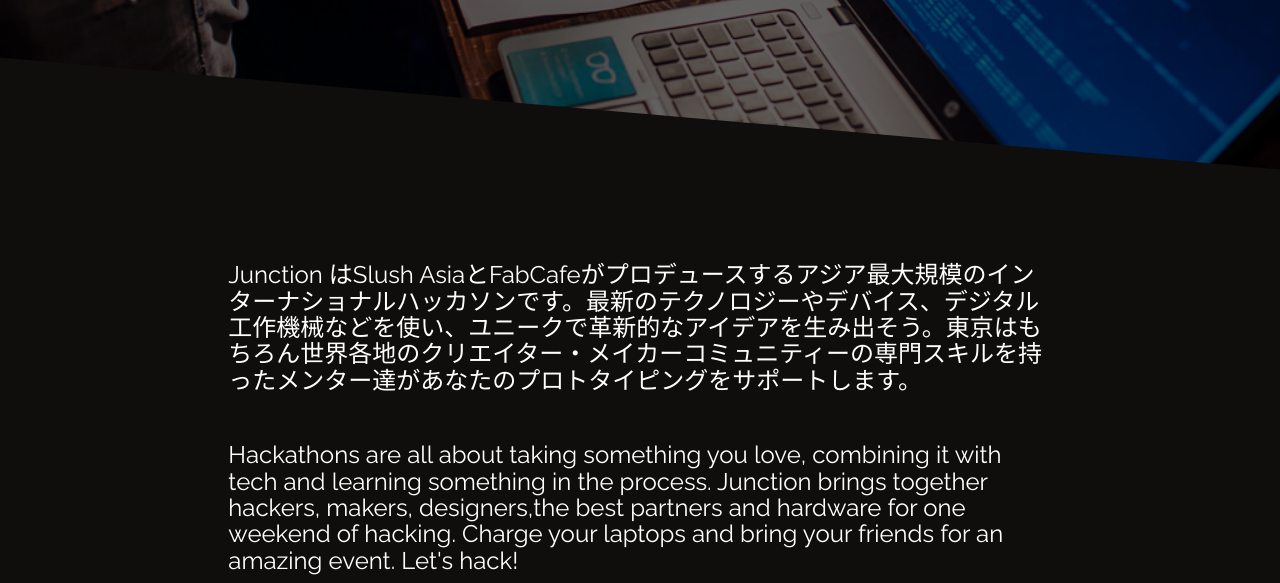
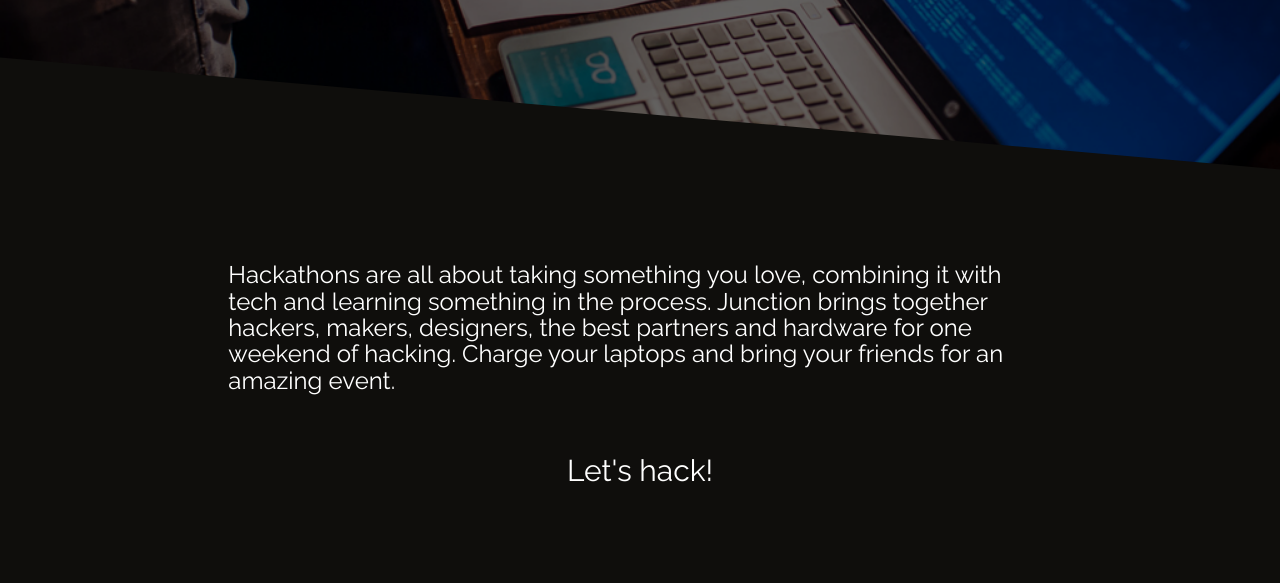
Before and after one commit to junctionasia/junctionasia.github.io, a Jekyll site: the page built from index.html, in a window 1280 px wide and 900 px high, scrolled down 1355 px, cut to the strip 0-583 px from the top of the window. Built offline with Jekyll 4.4.1, drawn with Linux system fonts in a browser that asks for light colours; nearby versions of some CDN libraries.

Commit message:
Modified layout of index

```diff
--- a/index.html
+++ b/index.html
@@ -26,11 +26,10 @@
     <div class="text-center">
             <div class="col-md-8 col-md-offset-2" style="margin-top: 40px;">
                 <h3 style="text-align: left;">
-                    Junction はSlush AsiaとFabCafeがプロデュースするアジア最大規模のインターナショナルハッカソンです。最新のテクノロジーやデバイス、デジタル工作機械などを使い、ユニークで革新的なアイデアを生み出そう。東京はもちろん世界各地のクリエイター・メイカーコミュニティーの専門スキルを持ったメンター達があなたのプロトタイピングをサポートします。
+                    Hackathons are all about taking something you love, combining it with tech and learning something in the process. Junction brings together hackers, makers, designers, the best partners and hardware for one weekend of hacking. Charge your laptops and bring your friends for an amazing event.</br>
                 </h3>
-                <h3 style="text-align: left;">
-                    Hackathons are all about taking something you love, combining it with tech and learning something in the process. Junction brings together hackers, makers, designers,the best partners and hardware for one weekend of hacking. Charge your laptops and bring your friends for an amazing event. Let's hack!
-                </h3>
+                <h2 style="text-align: center;">             Let's hack!
+                </h2>
 
             <div class="movie-wrap" style="margin-top: 100px;">
                 <iframe width="853" height="480" src="https://www.youtube.com/embed/osZit7cuaMI" frameborder="0" allowfullscreen></iframe>
```
